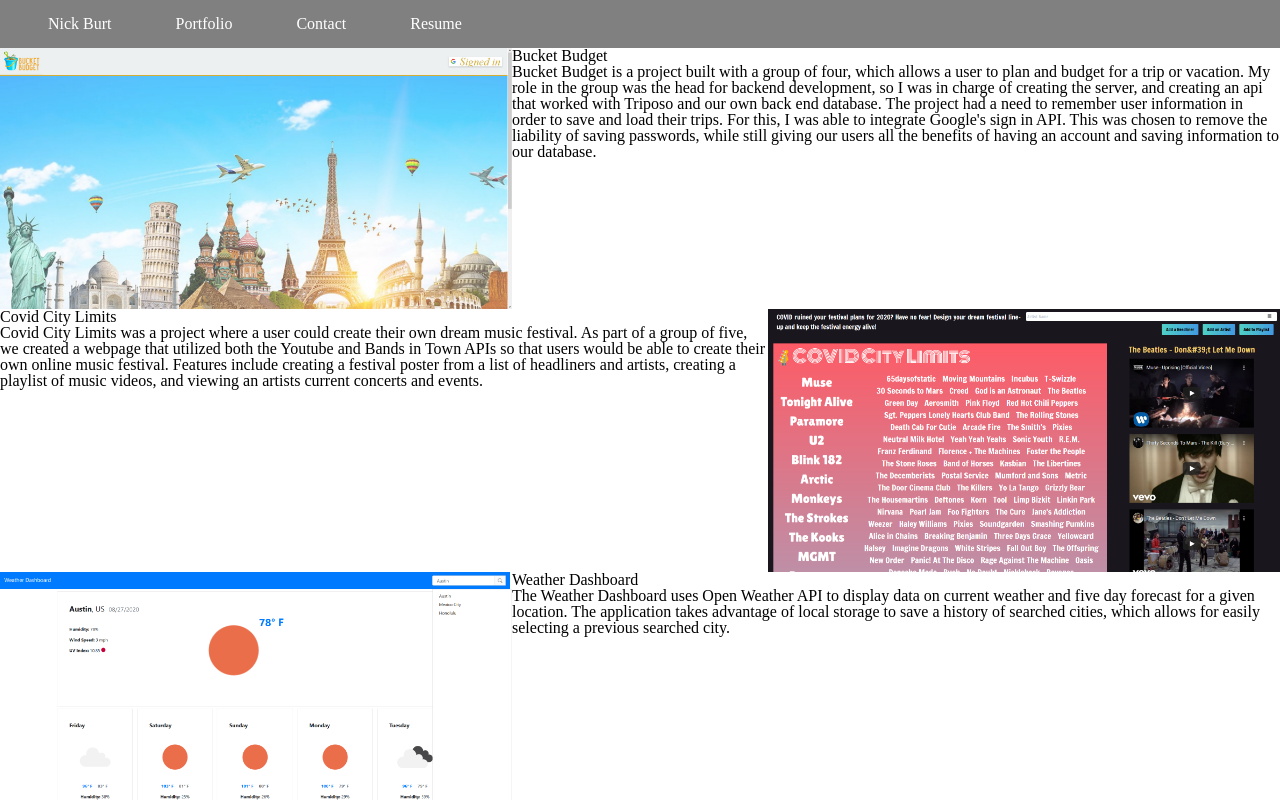
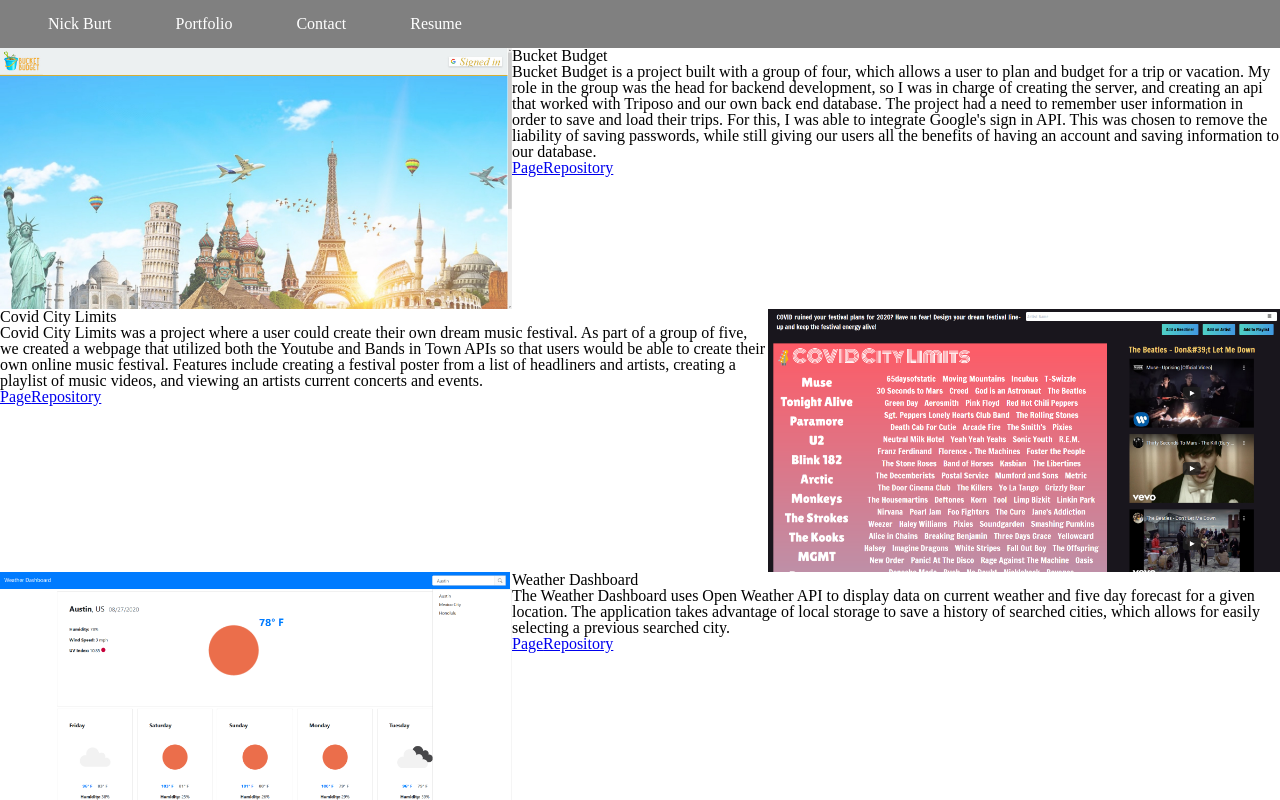
Before and after one commit to nbur4556/react-portfolio, a React (Create React App) app: page /portfolio in a window 1280 px wide. Shown: the top 800 px of the page. Built offline with nearby package versions, Linux system fonts and the light colour scheme.

Commit message:
adds links to project preview

```diff
--- a/src/components/ProjectPreview.js
+++ b/src/components/ProjectPreview.js
@@ -7,6 +7,8 @@ const ProjectPreview = props => {
             <div>
                 <h1>{props.projectTitle}</h1>
                 <p>{props.projectDescription}</p>
+                <a href={props.deployLink} target="_blank" rel="noreferrer">Page</a>
+                <a href={props.repoLink} target="_blank" rel="noreferrer">Repository</a>
             </div>
 
             <img src={props.imageSrc} alt={props.imageAltText} />
--- a/src/pages/Portfolio.js
+++ b/src/pages/Portfolio.js
@@ -16,31 +16,41 @@ const Portfolio = () => {
             title: "Bucket Budget",
             description: "Bucket Budget is a project built with a group of four, which allows a user to plan and budget for a trip or vacation. My role in the group was the head for backend development, so I was in charge of creating the server, and creating an api that worked with Triposo and our own back end database. The project had a need to remember user information in order to save and load their trips. For this, I was able to integrate Google's sign in API. This was chosen to remove the liability of saving passwords, while still giving our users all the benefits of having an account and saving information to our database.",
             image: imgBucketBudget,
-            imageAlt: "Bucket Budget Homepage"
+            imageAlt: "Bucket Budget Homepage",
+            deployLink: "https://bucketbudgetplanner.herokuapp.com/",
+            repoLink: "https://github.com/msyatlaus/bucket-budget"
         },
         {
             title: "Covid City Limits",
             description: "Covid City Limits was a project where a user could create their own dream music festival. As part of a group of five, we created a webpage that utilized both the Youtube and Bands in Town APIs so that users would be able to create their own online music festival. Features include creating a festival poster from a list of headliners and artists, creating a playlist of music videos, and viewing an artists current concerts and events.",
             image: imgCovidCity,
-            imageAlt: "Covid City Limits Homepage"
+            imageAlt: "Covid City Limits Homepage",
+            deployLink: "https://nbur4556.github.io/dream-festival-lineup/",
+            repoLink: "https://github.com/nbur4556/dream-festival-lineup"
         },
         {
             title: "Weather Dashboard",
             description: "The Weather Dashboard uses Open Weather API to display data on current weather and five day forecast for a given location. The application takes advantage of local storage to save a history of searched cities, which allows for easily selecting a previous searched city.",
             image: imgWeatherDash,
-            imageAlt: "Weather Dashboard Homepage"
+            imageAlt: "Weather Dashboard Homepage",
+            deployLink: "https://nbur4556.github.io/weather-dashboard/",
+            repoLink: "https://github.com/nbur4556/weather-dashboard"
         },
         {
             title: "Workday Scheduler",
             description: "The workday scheduler application can be used to store tasks throughout the day. The UI updates in real time, and takes advantage of local storage to save the users schedule to their device. Moment JS is used to incorporate dates and times.",
             image: imgWorkScheduler,
-            imageAlt: "Workday Scheduler Homepage"
+            imageAlt: "Workday Scheduler Homepage",
+            deployLink: "https://nbur4556.github.io/day-planner/",
+            repoLink: "https://github.com/nbur4556/day-planner"
         },
         {
             title: "Code Refactor",
             description: "In the code refactor project, I took an existing web site and made it accessible. To achieve this, first I used semantic HTML to make sure it could be crawled and parsed by a variety of browsers. I made sure each image had an alt attribute, and finally I tweaked the colors to better support low vision and color blindness.",
             image: imgCodeRefactor,
-            imageAlt: "Code Refactor Homepage"
+            imageAlt: "Code Refactor Homepage",
+            deployLink: "https://nbur4556.github.io/code-refactor/",
+            repoLink: "https://github.com/nbur4556/code-refactor"
         }
     ];
 
@@ -53,6 +63,8 @@ const Portfolio = () => {
                     projectDescription={project.description}
                     imageSrc={project.image}
                     imageAltText={project.imageAlt}
+                    deployLink={project.deployLink}
+                    repoLink={project.repoLink}
                 />
             })}
         </section>
```
